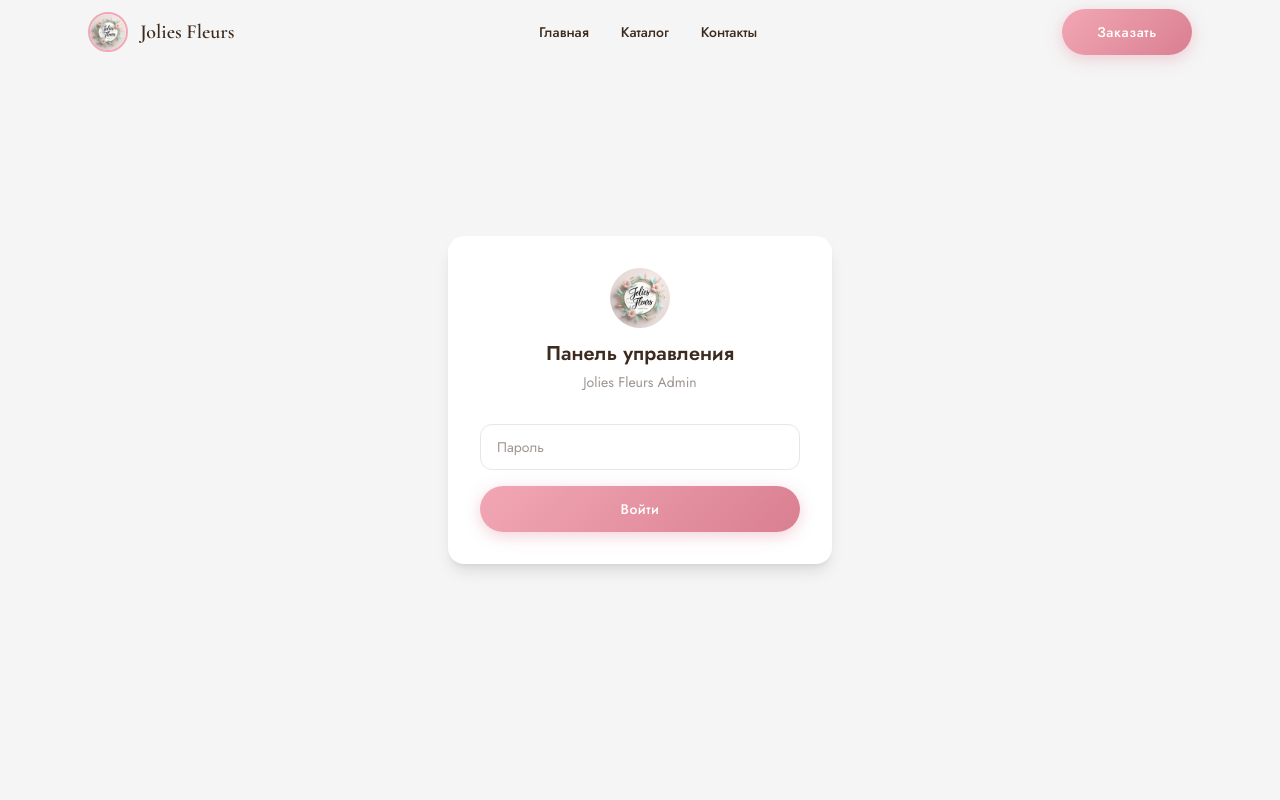
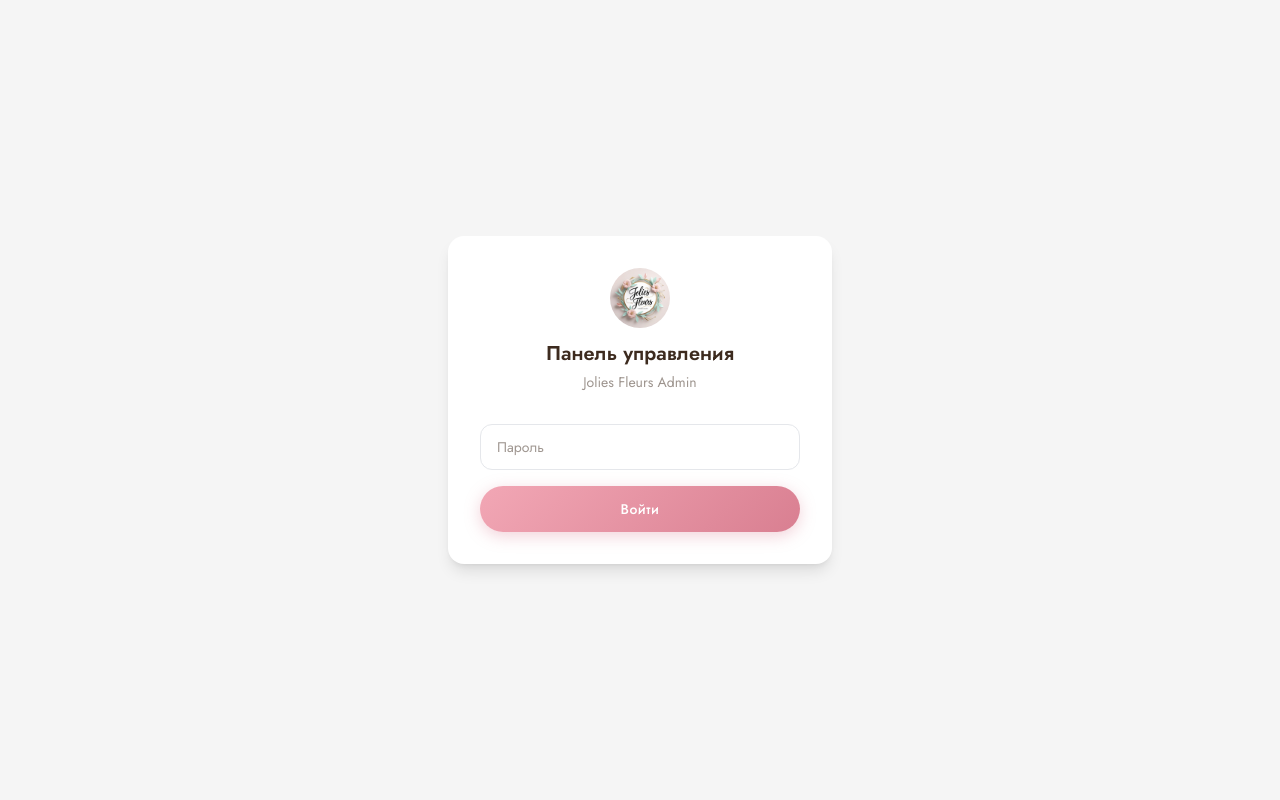
Before and after one commit to SupremeGoogle/JOLIES-FLEURS, a Next.js app in the folder web/: page /admin/login in a window 1280 px wide. Shown: the top 800 px of the page. Built offline with nearby package versions, Linux system fonts and the light colour scheme.

Commit message:
Admin: remove navbar/footer via route groups — (site) layout for public, admin gets clean layout

```diff
--- /dev/null
+++ b/web/app/(site)/layout.tsx
@@ -0,0 +1,18 @@
+import Navbar from "@/components/Navbar";
+import Footer from "@/components/Footer";
+import RevealInit from "@/components/RevealInit";
+
+export default function SiteLayout({
+  children,
+}: {
+  children: React.ReactNode;
+}) {
+  return (
+    <div className="min-h-screen flex flex-col">
+      <Navbar />
+      <main className="flex-1">{children}</main>
+      <Footer />
+      <RevealInit />
+    </div>
+  );
+}
--- a/web/app/page.tsx
+++ b/web/app/(site)/page.tsx
@@ -1,7 +1,7 @@
 import Image from "next/image";
 import Link from "next/link";
 import { getProducts } from "@/lib/data";
-import ContactForm from "@/app/contacts/ContactForm";
+import ContactForm from "@/app/(site)/contacts/ContactForm";
 
 const features = [
   {
--- a/web/app/layout.tsx
+++ b/web/app/layout.tsx
@@ -1,9 +1,6 @@
 import type { Metadata } from "next";
 import { Cormorant_Garamond, Jost } from "next/font/google";
 import "./globals.css";
-import Navbar from "@/components/Navbar";
-import Footer from "@/components/Footer";
-import RevealInit from "@/components/RevealInit";
 
 const cormorant = Cormorant_Garamond({
   variable: "--font-cormorant",
@@ -30,9 +27,7 @@ export const metadata: Metadata = {
       { url: "/favicon-16.png", sizes: "16x16", type: "image/png" },
     ],
     apple: [{ url: "/apple-icon.png", sizes: "180x180" }],
-    other: [
-      { rel: "manifest", url: "/site.webmanifest" },
-    ],
+    other: [{ rel: "manifest", url: "/site.webmanifest" }],
   },
 };
 
@@ -41,12 +36,7 @@ export default function RootLayout({
 }: Readonly<{ children: React.ReactNode }>) {
   return (
     <html lang="ru" className={`${cormorant.variable} ${jost.variable}`}>
-      <body className="min-h-screen flex flex-col" style={{ background: "#FDFAF6" }}>
-        <Navbar />
-        <main className="flex-1">{children}</main>
-        <Footer />
-        <RevealInit />
-      </body>
+      <body style={{ background: "#FDFAF6" }}>{children}</body>
     </html>
   );
 }
```
Also changed, not shown: web/app/(site)/catalog/CatalogClient.tsx (renamed from web/app/catalog/CatalogClient.tsx), web/app/(site)/catalog/page.tsx (renamed from web/app/catalog/page.tsx), web/app/(site)/contacts/ContactForm.tsx (renamed from web/app/contacts/ContactForm.tsx), web/app/(site)/contacts/page.tsx (renamed from web/app/contacts/page.tsx), web/app/(site)/privacy/page.tsx (renamed from web/app/privacy/page.tsx).
